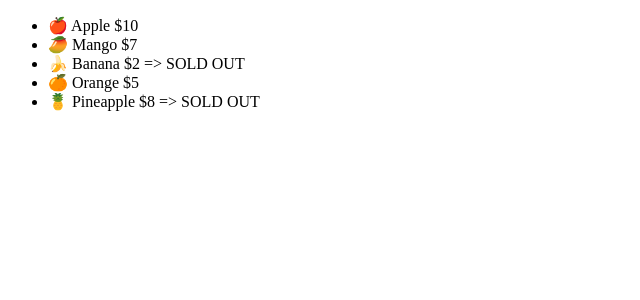
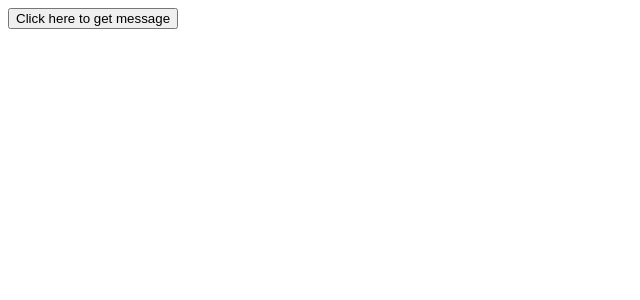
Before and after one commit to AsidyxTheHacker/my-react-app, a React (Vite) app: page / in a window 1280 px wide. Shown: the top 300 px of the page, without its empty margins (0-640 px from the left). Built offline with nearby package versions, Linux system fonts and the light colour scheme.

Commit message:
small event handling test in react

```diff
--- a/src/App.jsx
+++ b/src/App.jsx
@@ -1,9 +1,9 @@
-import Fruits from "./Fruits";
+import Message from "./Message";
 
 function App() {
   return(
     <>
-      <Fruits />
+      <Message />
     </>
   );
 }
--- /dev/null
+++ b/src/Message.jsx
@@ -0,0 +1,10 @@
+export default function Message() {
+
+    function handleClick() {
+        console.log("Button clicked")
+    }
+
+    return(<div>
+        <button onClick={handleClick}>Click here to get message</button>
+    </div>)
+};
```
